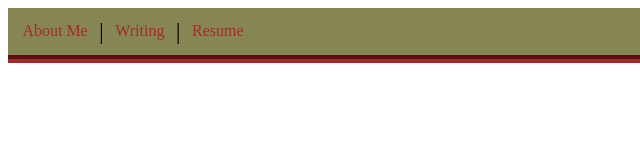
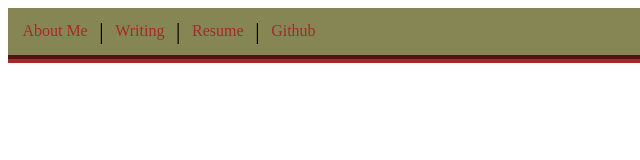
Before and after one commit to Lucasxyz5/Lucasxyz5-Website, a plain HTML site: page components/navbar.html in a window 1280 px wide. Shown: the full height of the page, 0-640 px from the left. Drawn offline with Linux system fonts and the light colour scheme; files that its build step writes are made by us from their sources.

Commit message:
added github link and updated resume

```diff
--- a/components/navbar.html
+++ b/components/navbar.html
@@ -7,6 +7,8 @@
         <a href="writing.html">Writing</a>
         <span class="separator">|</span>
         <a href="files/LucasAlexanderResume.pdf"> Resume </a>
+        <span class="separator">|</span>
+        <a href="https://github.com/Lucasxyz5"> Github </a>
     </div>
     <div class="contact-info">
         <span class="contact-info-introduction"> Contact me: </span>
```
Also changed, not shown: 1 other file.
